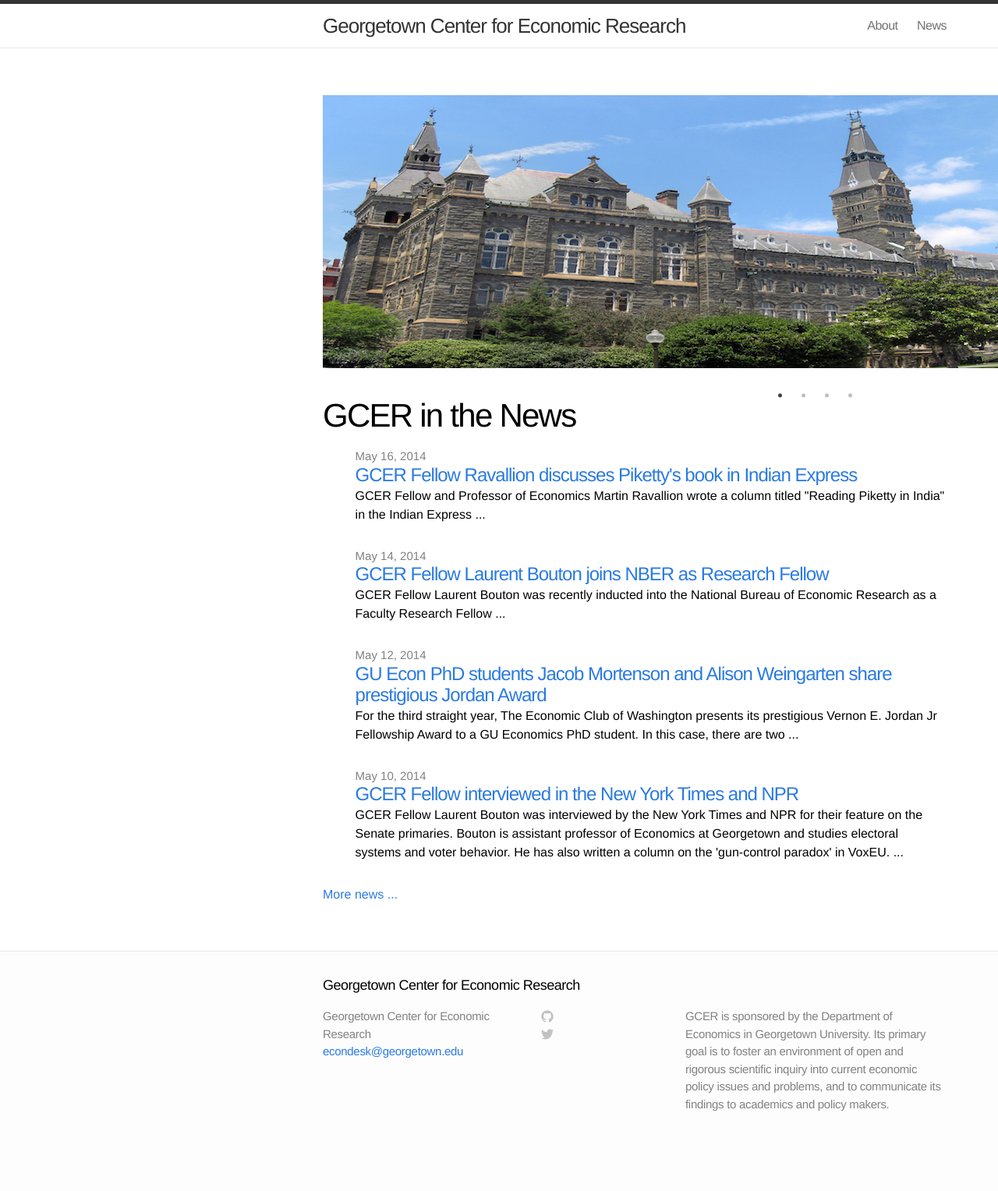
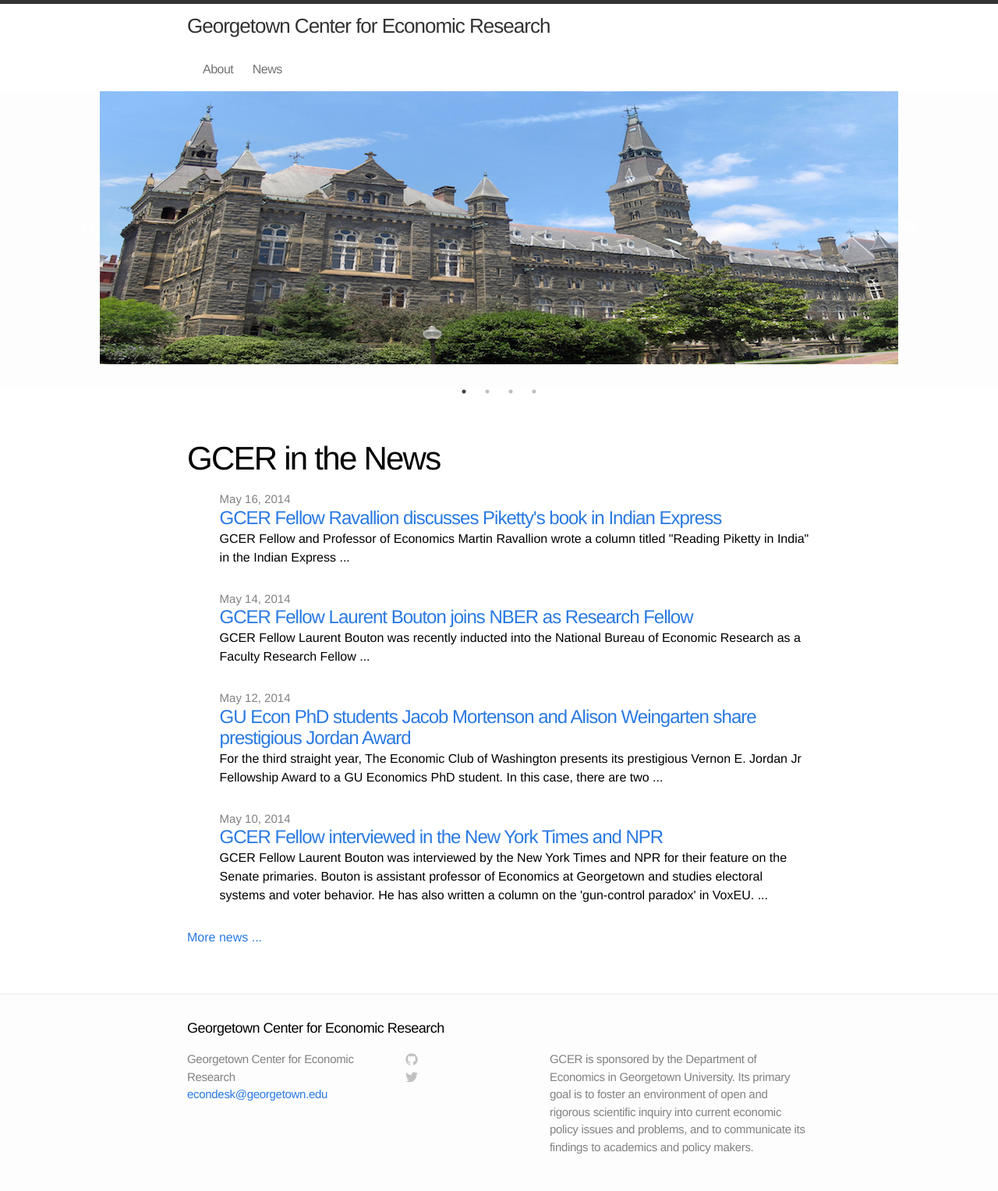
Before and after one commit to georgetown-econ/gcer, a Jekyll site: the page built from index.html, in a window 1280 px wide. Shown: the whole page at 78% size. Built offline with Jekyll 4.4.1, drawn with Linux system fonts in a browser that asks for light colours; before the commit the page ends 1472 px from its top, so only the background shows below that.

Commit message:
WIP2: Center the header.

```diff
--- a/_includes/header.html
+++ b/_includes/header.html
@@ -1,7 +1,5 @@
 <header class="site-header">
-
   <div class="wrap">
-
     <a class="site-title" href="{{ site.baseurl }}/">{{ site.title }}</a>
 
     <nav class="site-nav">
@@ -16,14 +14,37 @@
             c0-0.82,0.665-1.484,1.484-1.484h15.031C17.335,12.031,18,12.696,18,13.516L18,13.516z"/>
         </svg>
       </a>
+
       <div class="trigger">
-	{% assign pages-in-nav = site.pages | where:"show-in-nav", "1" %}
+	      {% assign pages-in-nav = site.pages | where:"show-in-nav", "1" %}
         {% for page in pages-in-nav %}
           <a class="page-link" href="{{ page.url | prepend: site.baseurl }}">{{ page.title }}</a>
         {% endfor %}
       </div>
     </nav>
+  </div>
+</header>
 
-  </div>
+<div class="fade">
+  <div><img src="/assets/images/one.jpg" /></div>
+  <div><img src="/assets/images/two.jpg" /></div>
+  <div><img src="/assets/images/three.jpg" /></div>
+  <div><img src="/assets/images/four.jpg" /></div>
+</div>
 
-</header>
+<script type="text/javascript" src="/js/jquery-1.11.0.min.js"></script>
+<script type="text/javascript" src="/js/jquery-migrate-1.2.1.min.js"></script>
+<script type="text/javascript" src="/slick/slick.min.js"></script>
+
+<script type="text/javascript">
+  $(document).ready(function(){
+    $('.fade').slick({
+      dots: true,
+      infinite: true,
+      fade: true,
+      autoplay: true,
+      autoplaySpeed: 6000,
+      cssEase: 'linear'
+    });
+  });
+</script>
--- a/css/gcer.css
+++ b/css/gcer.css
@@ -36,7 +36,7 @@
 .wrap {
   max-width: 800px;
   padding: 0 30px;
-  margin: 0 auto 0 30%;
+  margin: 0 auto 0 auto;
   zoom: 1;
 }
 
@@ -48,7 +48,6 @@
 
 .site-header {
   border-top: 5px solid #333;
-  border-bottom: 1px solid #e8e8e8;
   min-height: 56px;
   background-color: white;
 }
@@ -67,7 +66,8 @@
 }
 
 .site-nav {
-  float: right;
+  float: left;
+  clear: left;
   line-height: 56px;
 }
 
@@ -172,7 +172,11 @@
 /* Post styles */
 /* ----------------------------------------------------------*/
 
-.fade { width: 1180px; }
+.fade {
+  width: 80%;
+  margin-left: auto;
+  margin-right: auto;
+}
 
 .post-header { margin: 10px 0 30px; }
 
--- a/index.html
+++ b/index.html
@@ -5,13 +5,6 @@
 
 <div class="home">
 
-
-  <div class="fade">
-    <div><img src="assets/images/one.jpg" /></div>
-    <div><img src="assets/images/two.jpg" /></div>
-    <div><img src="assets/images/three.jpg" /></div>
-    <div><img src="assets/images/four.jpg" /></div>
-  </div>
 
   <h1 class="main-page-title">GCER in the News</h1>
 
```
Also changed, not shown: other parts of index.html (+0 -18 lines).
